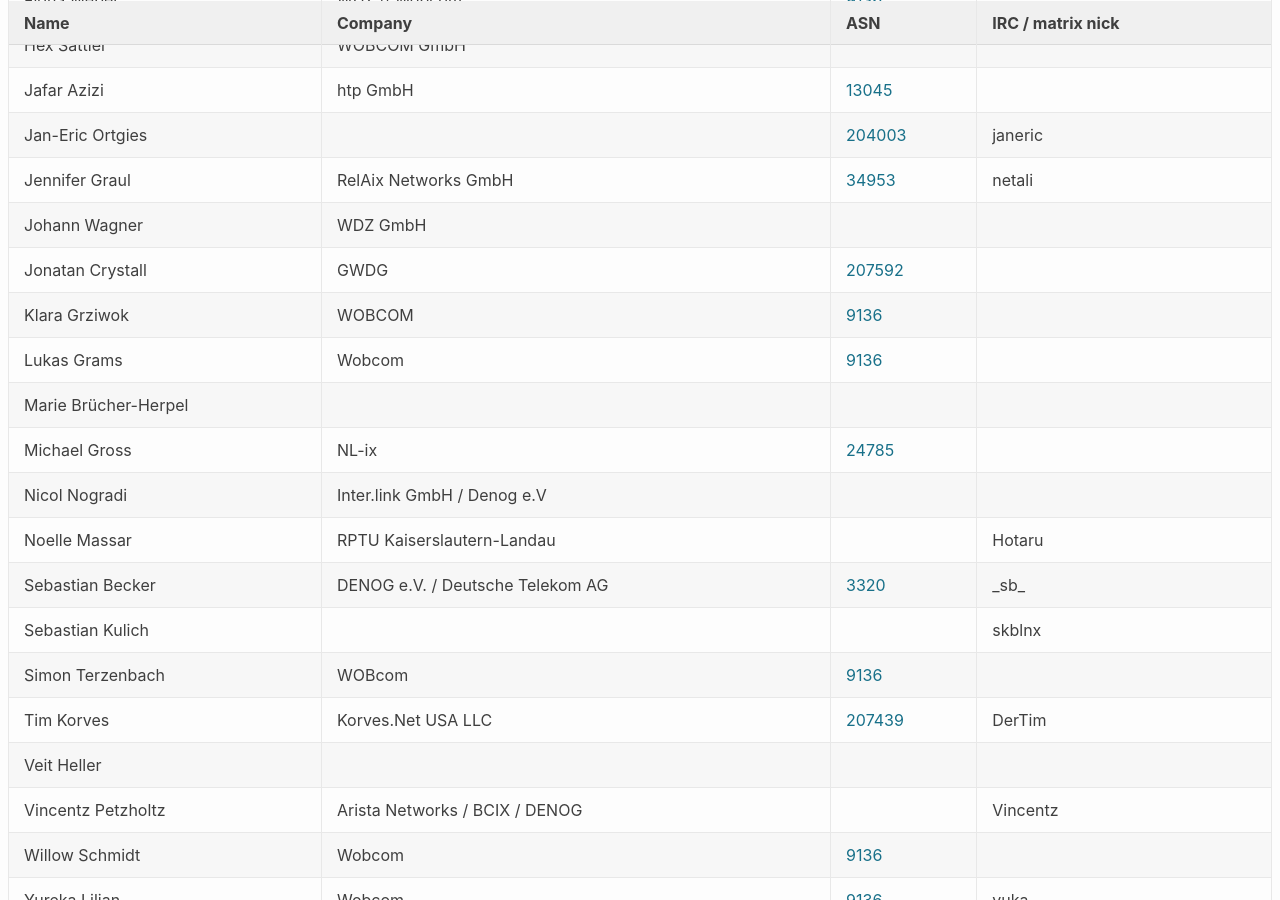
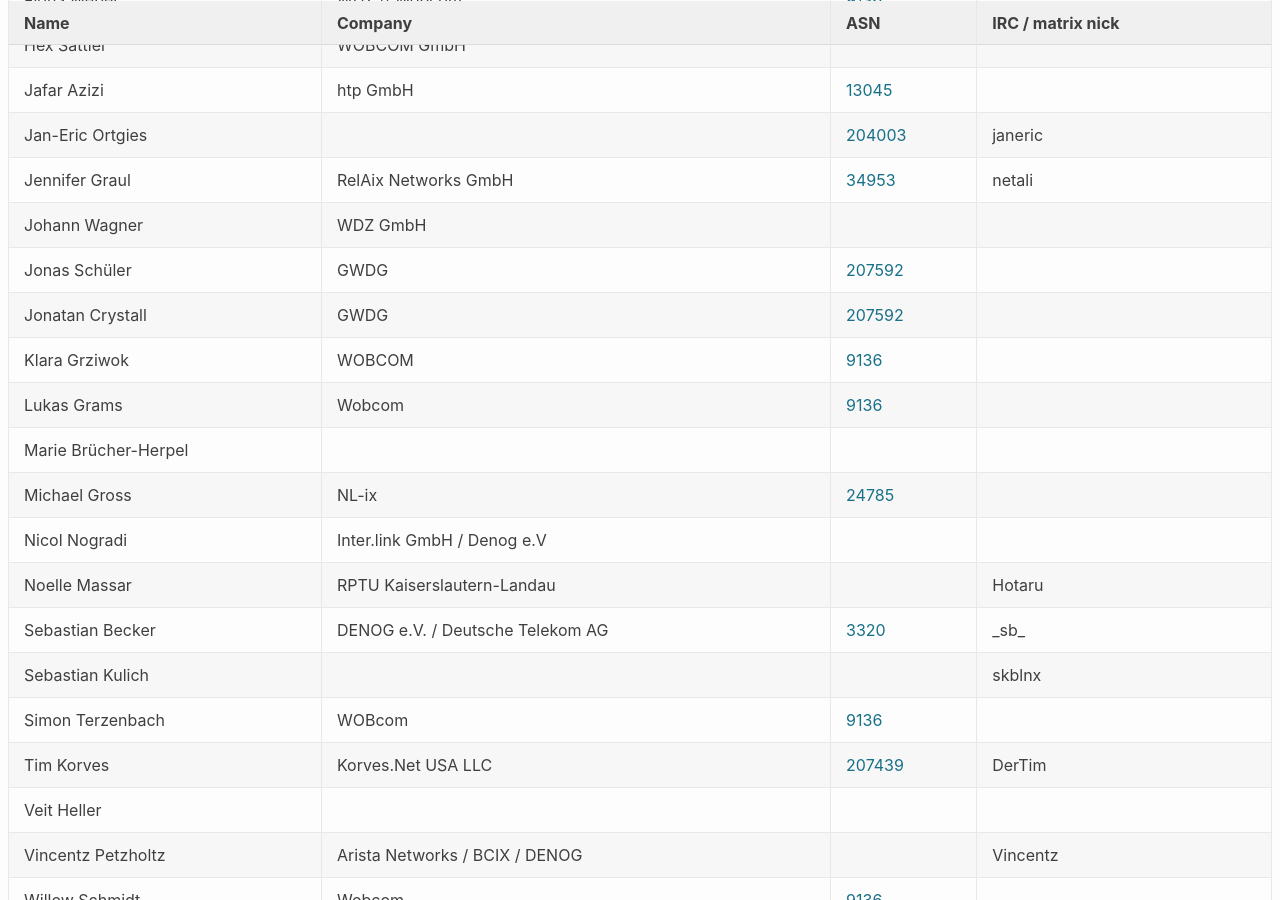
Before and after one commit to denog/pretix-attendeelist, a Jekyll site: the page built from denogmeetup25-04/index.markdown, in a window 1280 px wide and 900 px high, scrolled down 436 px. Built offline with Jekyll 4.4.1, drawn with Linux system fonts in a browser that asks for light colours.

Commit message:
Latest data: Fri May  9 14:10:47 UTC 2025

```diff
--- a/_data/attendees_denogmeetup25-04.json
+++ b/_data/attendees_denogmeetup25-04.json
@@ -82,6 +82,12 @@
     "company": "WDZ GmbH",
     "irc": null,
     "asn": null
+  },
+  {
+    "name": "Jonas Schüler",
+    "company": "GWDG",
+    "irc": null,
+    "asn": "207592"
   },
   {
     "name": "Jonatan Crystall",
```
